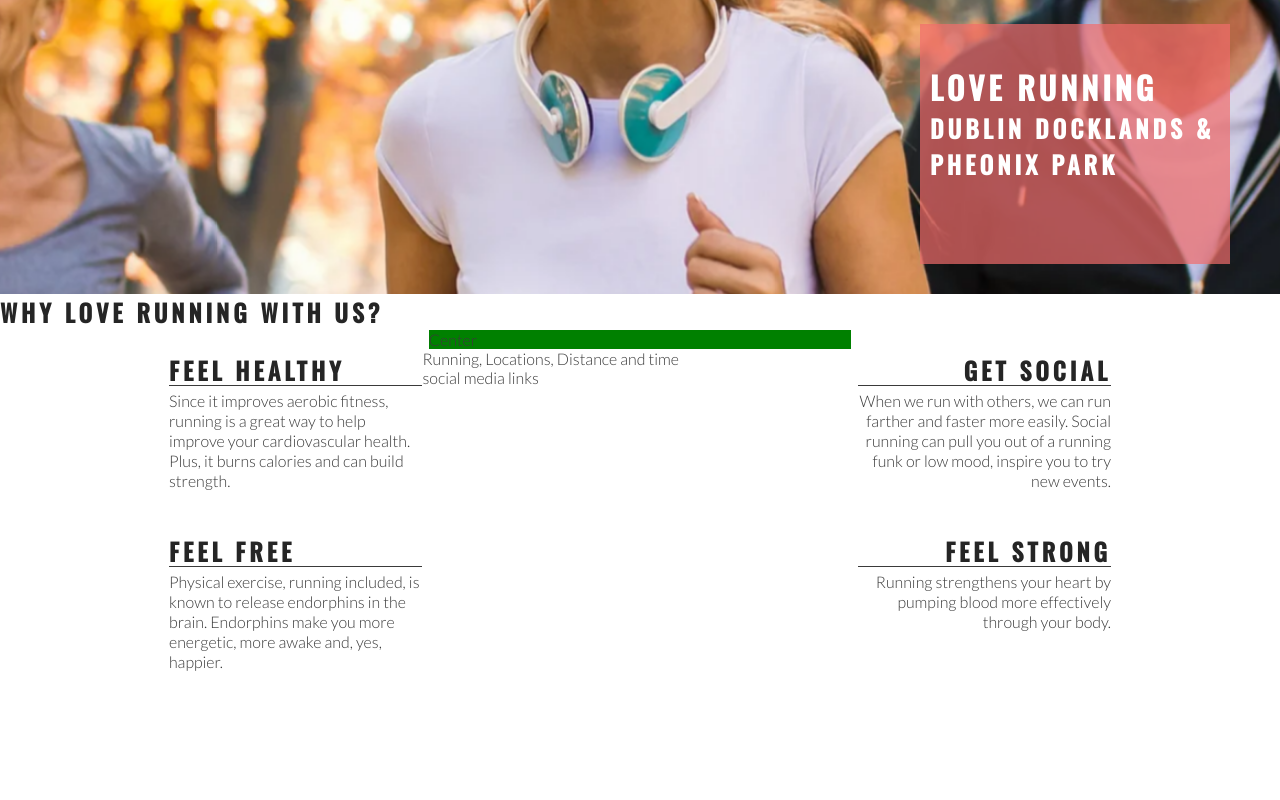
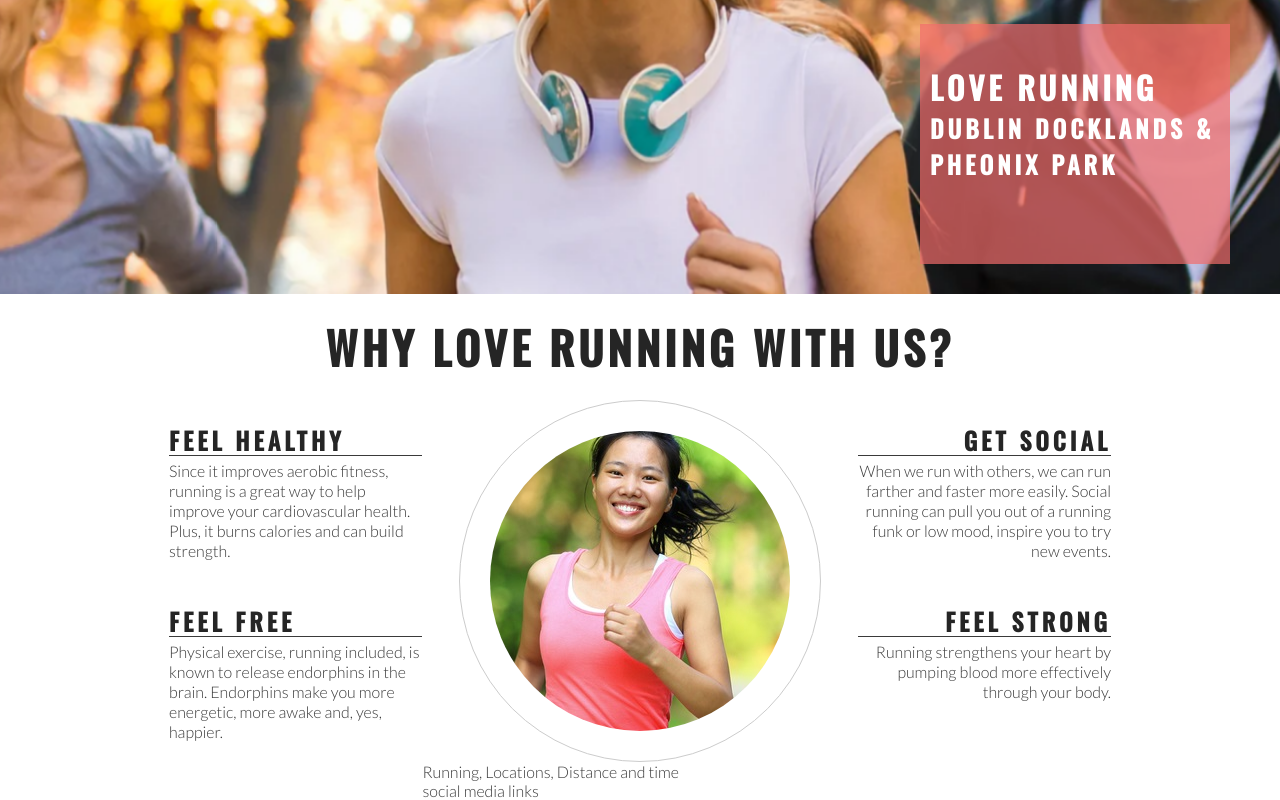
Before and after one commit to JamieB92/love-running, a plain HTML site: page index.html in a window 1280 px wide. Shown: the part 381-1181 px from the top of the page. Before the commit the page ends 1103 px from the top, so only its background shows below. Drawn offline with nearby package versions, Linux system fonts and the light colour scheme.

Commit message:
add clug ethos central image and style into a circle

```diff
--- a/assets/css/style.css
+++ b/assets/css/style.css
@@ -131,7 +131,6 @@ h1, h2 {
 #center-about {
     width: 33%;
     margin: 0 auto;
-    background-color: green;
 }
 
 hr {
@@ -163,3 +162,26 @@ hr {
 .right-about-heading p {
     text-align: right;
 }
+
+#welcome {
+    text-align: center;
+    margin: 20px;
+    font-size: 280%;
+}
+
+#circle-container {
+    width: 300px;
+    height: 300px;
+    padding: 30px;
+    border-style: solid;
+    border-color: #ccc;
+    border-width: 1px;
+    border-radius: 50%;
+    margin: 0 auto;
+}
+
+#circle-cover-bg {
+    background: url("../images/ethos-center-image.jpg") no-repeat center center;
+    height: 100%;
+    border-radius: 50%;
+}
--- a/index.html
+++ b/index.html
@@ -38,7 +38,7 @@
         </div>
     </section>
     <section id="club-ehtos">
-        <h1>Why Love Running With Us?</h1>
+        <h2 id="welcome">Why Love Running With Us?</h2>
         <div id="left-about">
             <div class="left-about-heading">
                 <h2>Feel Healthy</h2>
@@ -74,7 +74,11 @@
                 </p>
             </div>
         </div>
-        <div id="center-about">Center</div>
+        <div id="center-about">
+            <div id="circle-container">
+                <div id="circle-cover-bg"></div>
+            </div>
+        </div>
 
     </section>
     <section>
```
Also changed, not shown: assets/images/ethos-center-image.jpg (added).
